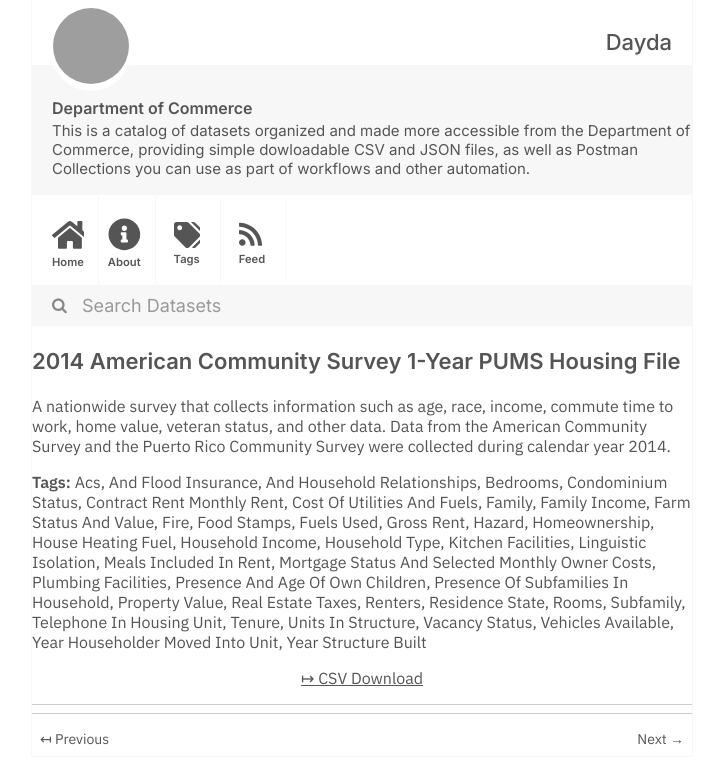
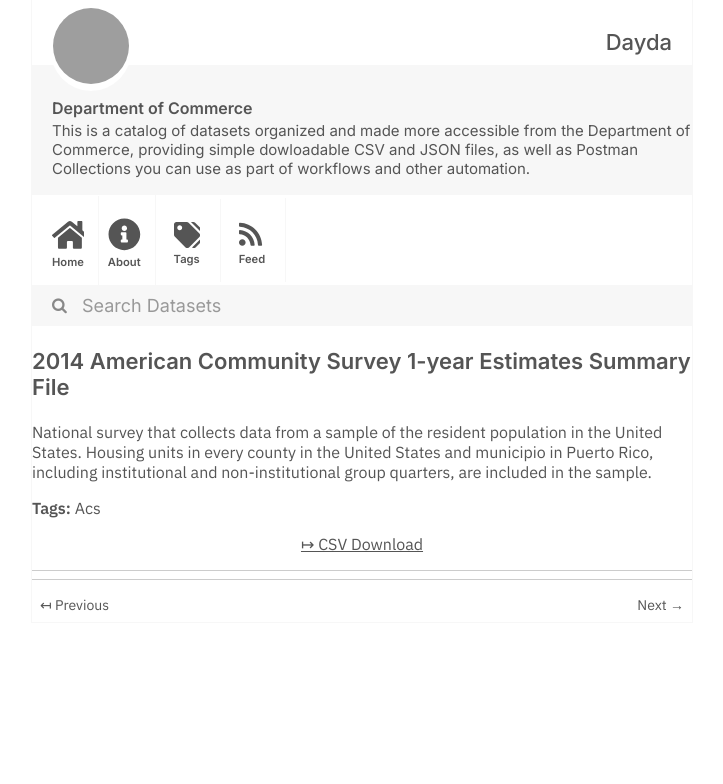
Before and after one commit to dayda-entities/department-of-commerce, a Jekyll site: the page built from _posts/2020-11-12-2014-american-community-survey.md, in a window 1280 px wide, cut to the strip 0-784 px from the top of the page. Shown: the whole strip, without its empty margins (278-1001 px from the left). Built offline with Jekyll 4.4.1, drawn with Linux system fonts in a browser that asks for light colours; grey boxes are pictures that could not be loaded.

Commit message:
Publish Data

```diff
--- a/_posts/2020-11-12-2014-american-community-survey.md
+++ b/_posts/2020-11-12-2014-american-community-survey.md
@@ -1,53 +1,16 @@
 ---
-title: 2014 American Community Survey 1-Year PUMS Housing File
-created: '2020-11-12T14:45:35.668313'
-modified: '2021-03-11T05:40:28.515533'
+title: 2014 American Community Survey 1-year Estimates Summary File
+created: '2020-11-12T14:45:50.863515'
+modified: '2021-03-11T05:41:10.290380'
 state: active
 type: dataset
 tags:
   - Acs
-  - And Flood Insurance
-  - And Household Relationships
-  - Bedrooms
-  - Condominium Status
-  - Contract Rent Monthly Rent
-  - Cost Of Utilities And Fuels
-  - Family
-  - Family Income
-  - Farm Status And Value
-  - Fire
-  - Food Stamps
-  - Fuels Used
-  - Gross Rent
-  - Hazard
-  - Homeownership
-  - House Heating Fuel
-  - Household Income
-  - Household Type
-  - Kitchen Facilities
-  - Linguistic Isolation
-  - Meals Included In Rent
-  - Mortgage Status And Selected Monthly Owner Costs
-  - Plumbing Facilities
-  - Presence And Age Of Own Children
-  - Presence Of Subfamilies In Household
-  - Property Value
-  - Real Estate Taxes
-  - Renters
-  - Residence State
-  - Rooms
-  - Subfamily
-  - Telephone In Housing Unit
-  - Tenure
-  - Units In Structure
-  - Vacancy Status
-  - Vehicles Available
-  - Year Householder Moved Into Unit
-  - Year Structure Built
 groups: []
-csv_url: 'http://www2.census.gov/programs-surveys/acs/data/pums/2014/1-Year/csv_hus.zip'
+csv_url: >-
+  http://www2.census.gov/programs-surveys/acs/summary_file/2014/data/1_year_entire_sf/All_Geographies.zip
 json_url: ''
 layout: post
 
 ---
-A nationwide survey that collects information such as age, race, income, commute time to work, home value, veteran status, and other data. Data from the American Community Survey and the Puerto Rico Community Survey were collected during calendar year 2014.
+National survey that collects data from a sample of the resident population in the United States. Housing units in every county in the United States and municipio in Puerto Rico, including institutional and non-institutional group quarters, are included in the sample.
```
